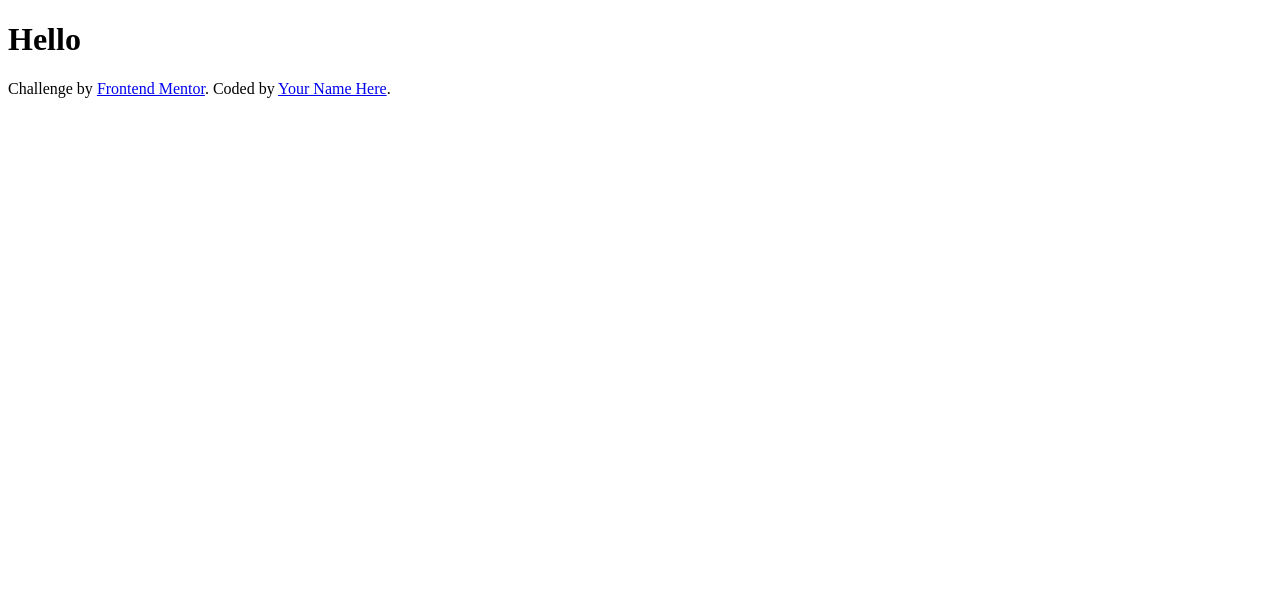
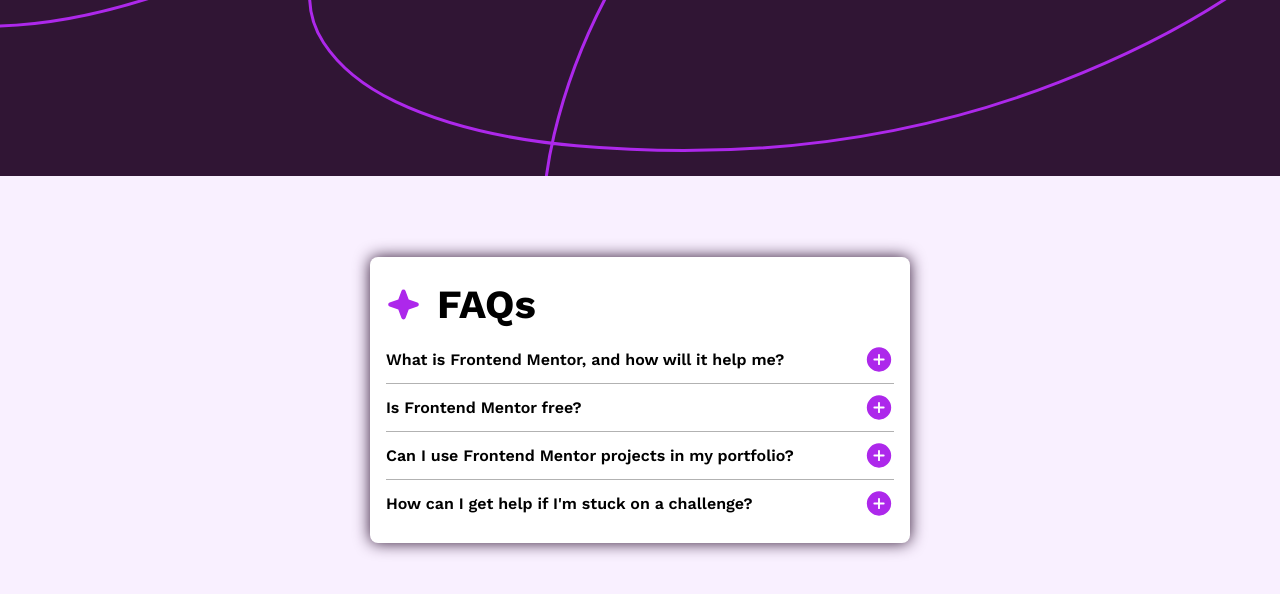
Before and after one commit to MgMyatHtayKhant/faq-accordion, a React (Vite) app: page / in a window 1280 px wide. Shown: the top 594 px of the page. Built offline with nearby package versions, Linux system fonts and the light colour scheme.

Commit message:
Finished

```diff
--- a/index.html
+++ b/index.html
@@ -11,17 +11,18 @@
       href="src/assets/images/favicon-32x32.png"
     />
 
+    <!-- Google Font -->
+    <link rel="preconnect" href="https://fonts.googleapis.com" />
+    <link rel="preconnect" href="https://fonts.gstatic.com" crossorigin />
+    <link
+      href="https://fonts.googleapis.com/css2?family=Work+Sans:wght@400;600;700&display=swap"
+      rel="stylesheet"
+    />
+
     <title>Frontend Mentor | FAQ accordion</title>
   </head>
   <body>
     <div id="root"></div>
-
-    <div class="attribution">
-      Challenge by
-      <a href="https://www.frontendmentor.io?ref=challenge" target="_blank"
-        >Frontend Mentor</a
-      >. Coded by <a href="#">Your Name Here</a>.
-    </div>
     <script type="module" src="/src/main.jsx"></script>
   </body>
 </html>
--- a/src/App.css
+++ b/src/App.css
@@ -0,0 +1,68 @@
+.container {
+  background-image: url("assets/images/background-pattern-desktop.svg");
+  background-repeat: no-repeat;
+  background-position: 0% -30%;
+  background-color: var(--Light-pink);
+  min-height: 100vh;
+  display: flex;
+  justify-content: center;
+  align-items: center;
+}
+
+.card {
+  width: 100%;
+  max-width: 540px;
+  background-color: var(--White);
+  border-radius: 0.5rem;
+  padding: 1rem;
+  box-shadow: 0 0 1rem var(--Dark-purple);
+}
+
+.card .title {
+  display: flex;
+  align-items: center;
+  gap: 1rem;
+  padding-block: 0.5rem;
+}
+
+.card .icon-star {
+  width: 35px;
+}
+
+.card .title-text {
+  font-size: 2.5rem;
+}
+
+.card .item {
+  padding-block: 0.5rem;
+}
+
+.card div:nth-child(n + 3) {
+  border-top: 1px solid rgba(0, 0, 0, 0.3);
+}
+
+.card .display-answer {
+  display: flex;
+  justify-content: space-between;
+  align-items: center;
+  user-select: none;
+  cursor: pointer;
+}
+
+.display-answer .question {
+  font-weight: 600;
+}
+
+.card .answer {
+  padding-block: 0.5rem;
+  color: var(--Grayish-purple);
+}
+
+@media (max-width: 576px) {
+  .card {
+    margin: 2rem 0.5rem;
+  }
+  .card .item {
+    padding-block: 1rem;
+  }
+}
--- a/src/App.jsx
+++ b/src/App.jsx
@@ -1,11 +1,42 @@
 import './App.css'
+import starIcon from './assets/images/icon-star.svg'
+import plusIcon from './assets/images/icon-plus.svg'
+import minusIcon from './assets/images/icon-minus.svg'
+import Data from "./data"
+import { useState } from 'react';
+
 
 function App() {
+  const [items, setItems] = useState(Data);
+
+  function handleChange(id) {
+    setItems(prevItems => prevItems.map(item => (
+      item.id === id ? {...item, on: !item.on} : item
+    )))
+  }
 
   return (
-    <>
-      <h1>Hello</h1>
-    </>
+    <main className='container'>
+      <div className="card">
+        <div className="title">
+          <img src={starIcon} alt="Star icon" className="icon-star" />
+          <h1 className="title-text">FAQs</h1>
+        </div>
+        {
+          items.map(item => (
+            <div key={item.id} className="item">
+              <div onClick={() => handleChange(item.id)}  className="display-answer">
+                <p className="question">{item.question}</p>
+                <img src={item.on ? minusIcon : plusIcon} alt="Icon" className="icon" />
+              </div>
+              <p className="answer" style={item.on ? null : {display: "none"} }>
+                {item.answer}
+              </p>
+            </div>
+          ))
+        }
+      </div>
+    </main>
   )
 }
 
--- /dev/null
+++ b/src/data.js
@@ -0,0 +1,29 @@
+const data = [
+    {
+        id: 1,
+        question: "What is Frontend Mentor, and how will it help me?",
+        answer: `Frontend Mentor offers realistic coding challenges to help developers improve their frontend coding skills with projects in HTML, CSS, and JavaScript. It's suitable for
+        all levels and ideal for portfolio building.`,
+        on: false,
+    },
+    {
+        id: 2,
+        question: "Is Frontend Mentor free?",
+        answer: `Yes, Frontend Mentor offers both free and premium coding challenges, with the free option providing access to a range of projects suitable for all skill levels.`,
+        on: false,
+    },
+    {
+        id: 3,
+        question: "Can I use Frontend Mentor projects in my portfolio?",
+        answer: `Yes, you can use projects completed on Frontend Mentor in your portfolio. It's an excellent way to showcase your skills to potential employers!`,
+        on: false,
+    },
+    {
+        id: 4,
+        question: "How can I get help if I'm stuck on a challenge?",
+        answer: `The best place to get help is inside Frontend Mentor's Discord community. There's a help channel where you can ask questions and seek support from other community members.`,
+        on: false,
+    },
+];
+
+export default data;
--- a/src/index.css
+++ b/src/index.css
@@ -0,0 +1,20 @@
+:root {
+  --White: hsl(0, 0%, 100%);
+  --Light-pink: hsl(275, 100%, 97%);
+  --Grayish-purple: hsl(292, 16%, 49%);
+  --Dark-purple: hsl(292, 42%, 14%);
+}
+
+* {
+  box-sizing: border-box;
+  margin: 0;
+  padding: 0;
+}
+
+body {
+  font-family: "Work Sans", sans-serif;
+}
+
+img {
+  display: inline-block;
+}
```
